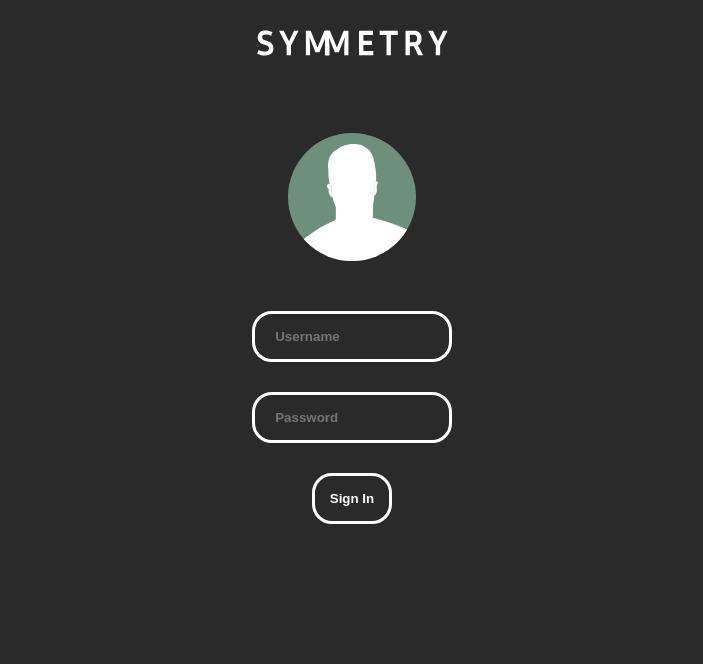
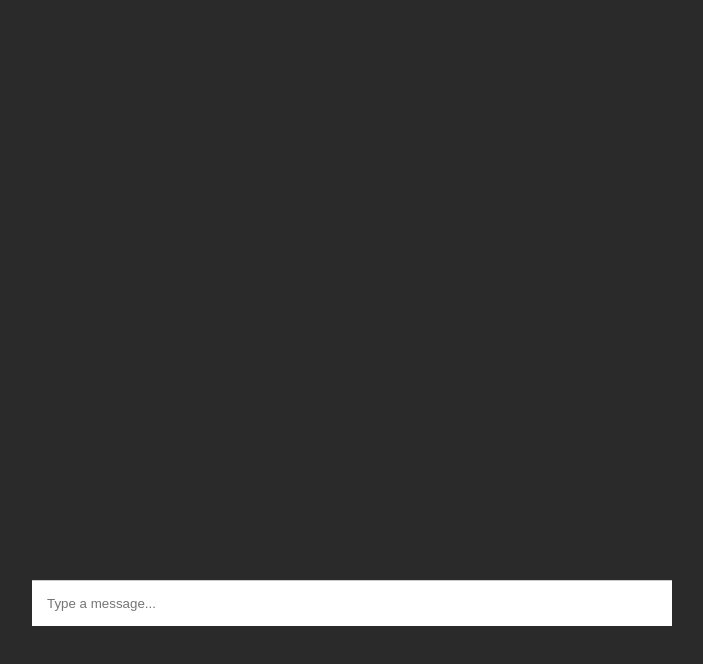
Before and after one commit to Benler123/symmetry, a React (Create React App) app in the folder front_end/symmetry/: page /chat in a window 1280 px wide. Shown: the top 664 px of the page, without its empty margins (288-991 px from the left). Built offline with nearby package versions, Linux system fonts and the light colour scheme; a web font is replaced by a local one.

Commit message:
added chat

```diff
--- /dev/null
+++ b/front_end/symmetry/src/components/ChatBubble.jsx
@@ -0,0 +1,20 @@
+import React from 'react';
+
+function ChatBubble({ message, isReceived }) {
+  const styles = {
+    chatBubble: {
+      margin: '10px',
+      padding: '10px',
+      borderRadius: '20px',
+      maxWidth: '60%',
+      wordWrap: 'break-word',
+      backgroundColor: isReceived ? '#e5e5ea' : '#007aff',
+      color: isReceived ? 'black' : 'white',
+      alignSelf: isReceived ? 'flex-start' : 'flex-end',
+    }
+  };
+
+  return <div style={styles.chatBubble}>{message}</div>;
+}
+
+export default ChatBubble;
--- /dev/null
+++ b/front_end/symmetry/src/components/ChatInterface.jsx
@@ -0,0 +1,63 @@
+import React, { useState } from 'react';
+import ChatBubble from './ChatBubble';
+
+function ChatInterface() {
+  const [message, setMessage] = useState('');
+  const [chatHistory, setChatHistory] = useState([]);
+
+  const handleSendMessage = () => {
+    if (message.trim()) {
+      setChatHistory([...chatHistory, { message, isReceived: false }]);
+      // For demonstration, the response mirrors the sent message
+      setChatHistory(chatHistory => [...chatHistory, { message, isReceived: true }]);
+      setMessage('');
+    }
+  };
+
+  const handleKeyPress = (event) => {
+    if (event.key === 'Enter') {
+      handleSendMessage();
+    }
+  };
+
+  const styles = {
+    chatInterface: {
+      display: 'flex',
+      flexDirection: 'column',
+      height: '100vh'
+    },
+    chatHistory: {
+      flexGrow: 1,
+      display: 'flex',
+      flexDirection: 'column',
+      overflowY: 'auto',
+      padding: '10px',
+      maxHeight: "50%"
+    },
+    chatInput: {
+      border: 'none',
+      padding: '15px',
+      borderTop: '1px solid #ccc'
+    }
+  };
+
+  return (
+    <div style={styles.chatInterface}>
+      <div style={styles.chatHistory}>
+        {chatHistory.map((chat, index) => (
+          <ChatBubble key={index} message={chat.message} isReceived={chat.isReceived} />
+        ))}
+      </div>
+      <input
+        type="text"
+        value={message}
+        onChange={(e) => setMessage(e.target.value)}
+        onKeyPress={handleKeyPress}
+        placeholder="Type a message..."
+        style={styles.chatInput}
+      />
+    </div>
+  );
+}
+
+export default ChatInterface;
--- a/front_end/symmetry/src/index.js
+++ b/front_end/symmetry/src/index.js
@@ -6,6 +6,7 @@
 import ManagerPage from './pages/ManagerPage';
 import Home from './pages/Home';
 import ProfilePage from './pages/ProfilePage';
+import ChatPage from './pages/ChatPage';
 
 const root = ReactDOM.createRoot(document.getElementById('root'));
 root.render(
@@ -15,6 +16,8 @@
     <Route path="/" element = {<Home/>}></Route>
     <Route path="/manager" element = {<ManagerPage/>}></Route>
     <Route path="/profile" element = {<ProfilePage/>}></Route>
+    <Route path="/chat" element = {<ChatPage/>}></Route>
+
 
 
 
--- /dev/null
+++ b/front_end/symmetry/src/pages/ChatPage.jsx
@@ -0,0 +1,19 @@
+import React from 'react';
+import ChatInterface from '../components/ChatInterface';
+
+const ChatPage = () => {
+  return (
+    <div style={{
+      display: 'flex',
+      justifyContent: 'center',
+      alignItems: 'center',
+      height: '100vh'
+    }}>
+      <div style={{ width: "50%", height: "60%" }}>
+        <ChatInterface />
+      </div>
+    </div>
+  );
+}
+
+export default ChatPage;
```
